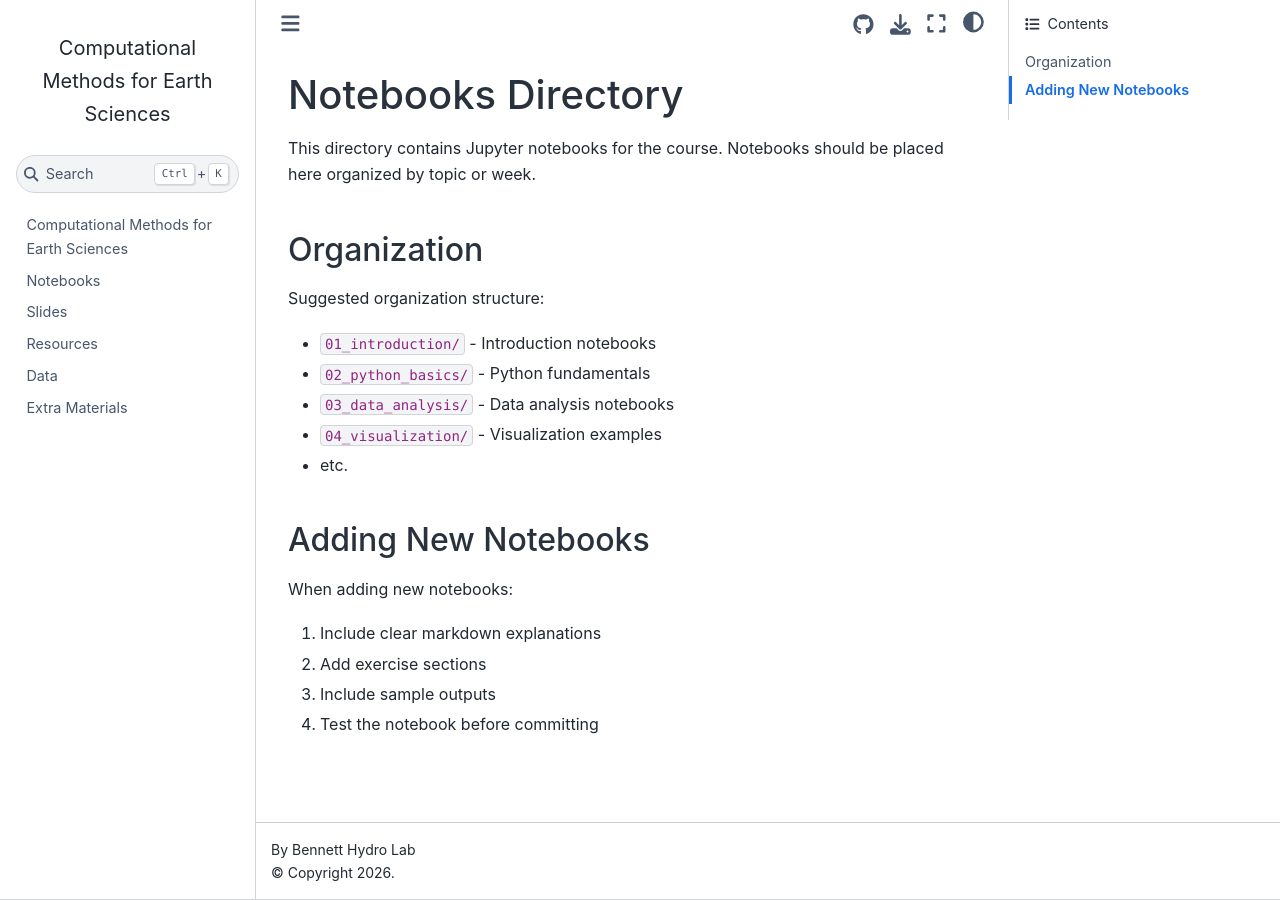
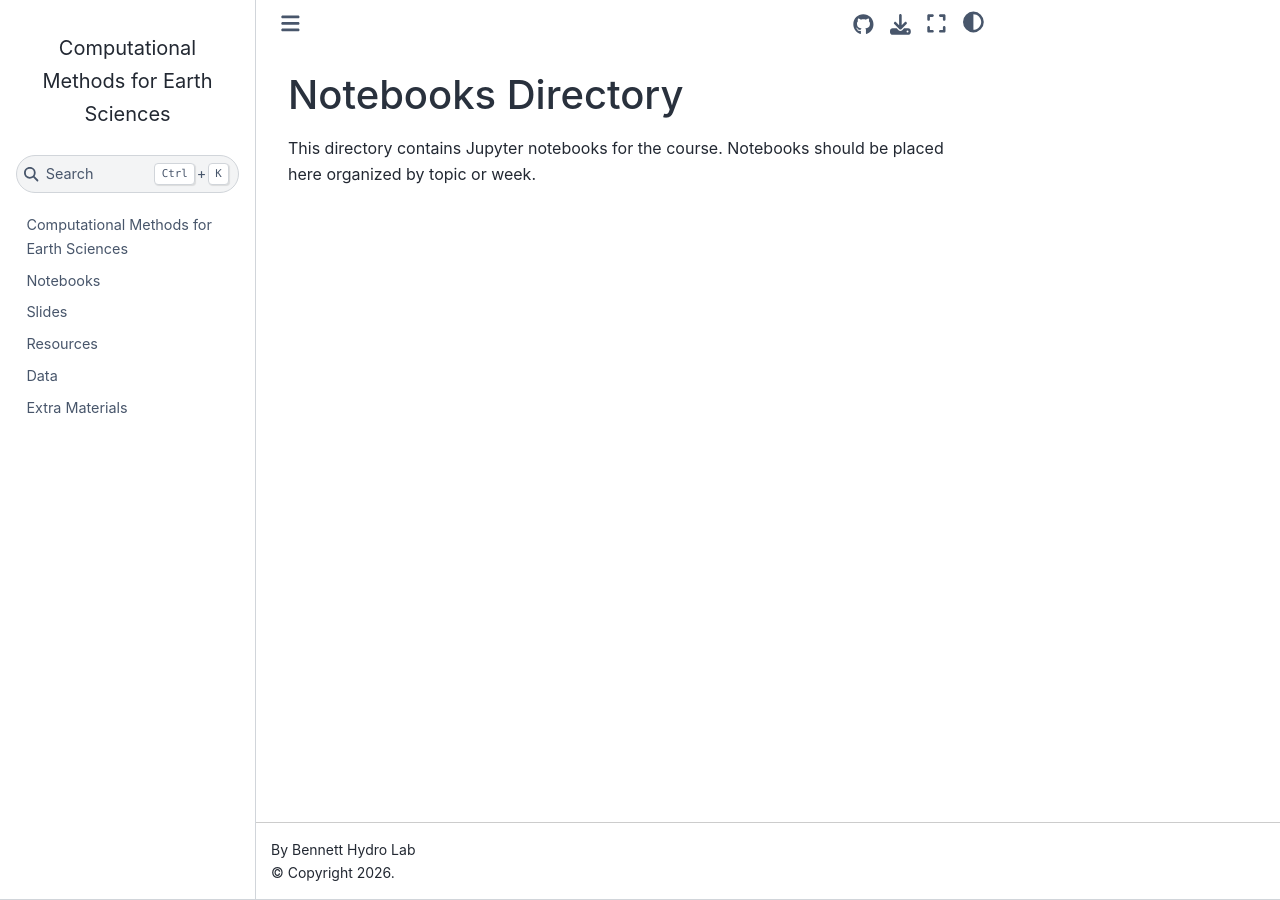
Before and after one commit to hwrs640/computational_methods_course_hyousefi, a Jupyter Book: the page built from notebooks/README.md, in a window 1280 px wide. Built offline with Jupyter Book 1.0.4 settings and Sphinx 7.4.7 and the Sphinx Book theme 1.1.4, drawn with Linux system fonts in a browser that asks for light colours.

```diff
--- a/notebooks/README.md
+++ b/notebooks/README.md
@@ -1,20 +1,3 @@
 # Notebooks Directory
 
 This directory contains Jupyter notebooks for the course. Notebooks should be placed here organized by topic or week.
-
-## Organization
-
-Suggested organization structure:
-- `01_introduction/` - Introduction notebooks
-- `02_python_basics/` - Python fundamentals
-- `03_data_analysis/` - Data analysis notebooks
-- `04_visualization/` - Visualization examples
-- etc.
-
-## Adding New Notebooks
-
-When adding new notebooks:
-1. Include clear markdown explanations
-2. Add exercise sections
-3. Include sample outputs
-4. Test the notebook before committing
```
Also changed, not shown: notebooks/index.md (+13 -1 lines), pyproject.toml (added, +26 -0 lines), 4 other files.
